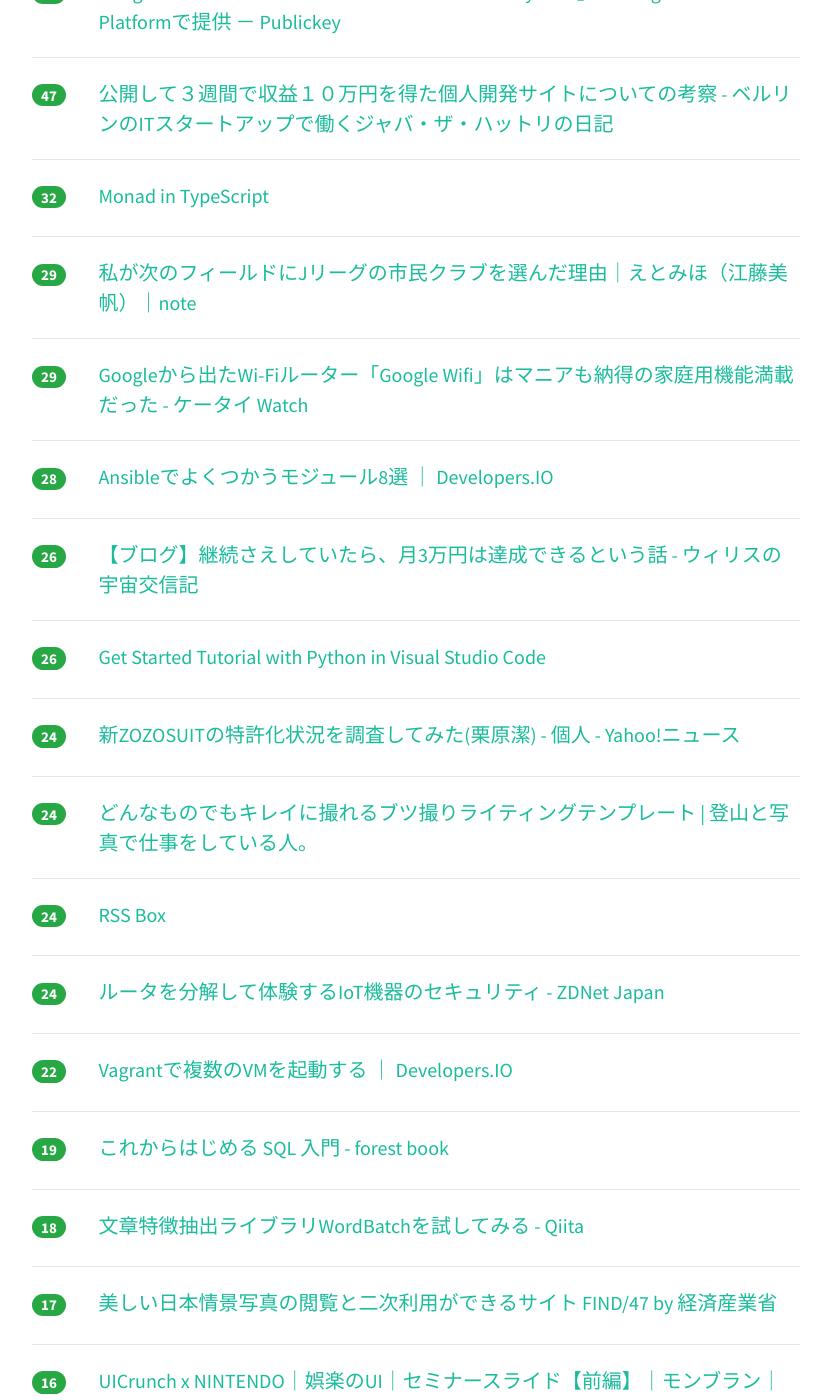
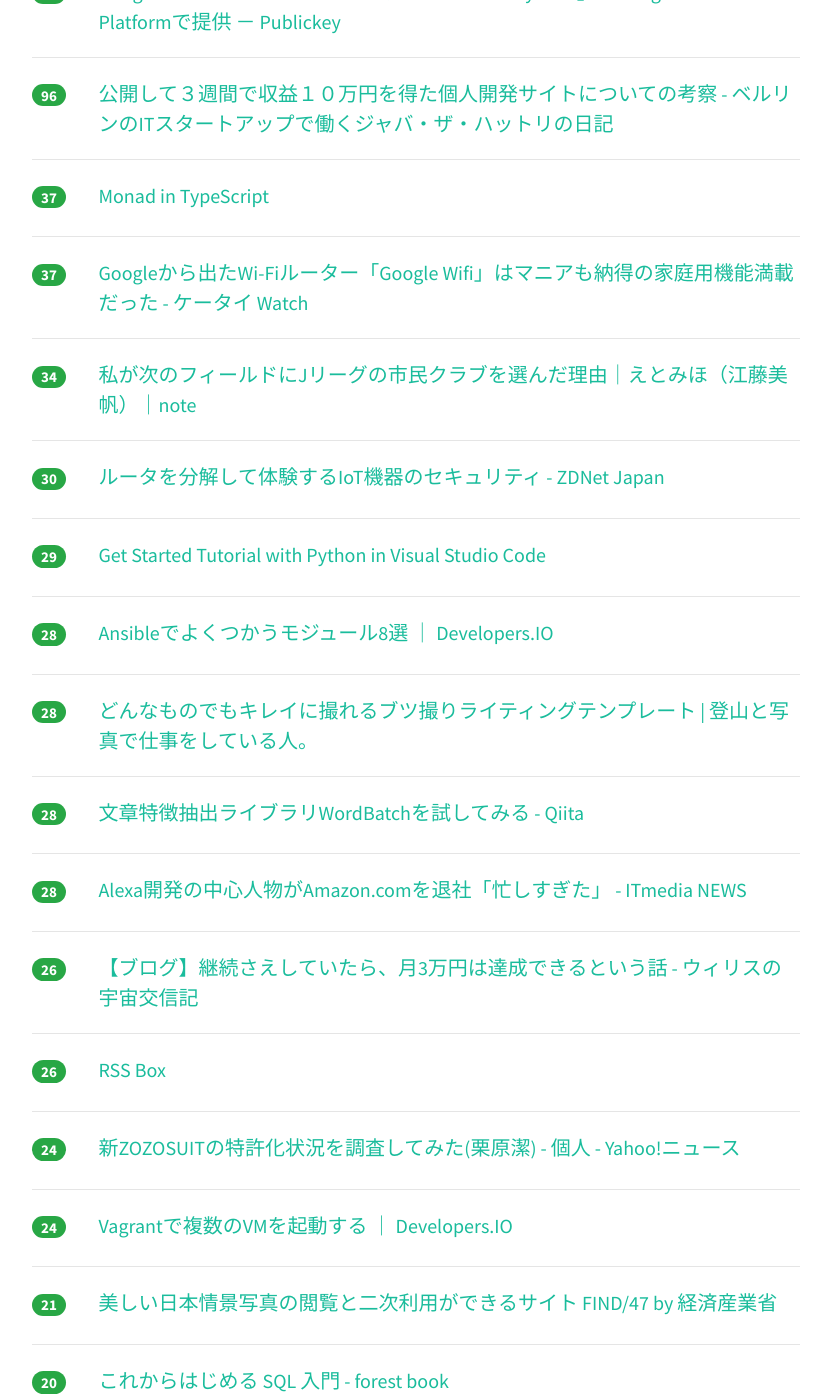
Before and after one commit to yatta47/hatena-matome-site, a Jekyll site: the page built from _posts/2018-05-01-hatena.md, in a window 1280 px wide and 1400 px high, scrolled down 628 px. Shown: the whole window, without its empty margins (224-1055 px from the left). Built offline with Jekyll 4.4.1, drawn with Linux system fonts in a browser that asks for light colours; nearby versions of some CDN libraries; some of the changed text lies outside the part shown.

Commit message:
Updated 2018-05-01

```diff
--- a/_posts/2018-05-01-hatena.md
+++ b/_posts/2018-05-01-hatena.md
@@ -1,49 +1,74 @@
 ---
 layout: post
 title:  "2018-05-01 はてぶIT"
-date:   2018-05-01 12:01:43
+date:   2018-05-01 13:02:56
 tags: [it-hotentry]
 ---
-37 件のデータあり
+40 件のデータあり
 
 <hr><div class="row">
-<div class="col-1"><span class="badge badge-pill badge-success h2">422</span></div>
+<div class="col-1"><span class="badge badge-pill badge-success h2">461</span></div>
 <div class="col-11"><a href='http://twitter.com/kirin_company/status/989338275449131010' target='_blank'>キリンビバレッジ♪さんのツイート: "4月は出会いの季節！ですが、みなさん新生活には慣れましたか！？ みなさんの周りにいそうな #午後ティー女子 を イラストレーターのつぼゆりさん（</a></div>
 </div>
 <hr>
 <div class="row">
-<div class="col-1"><span class="badge badge-pill badge-success h2">115</span></div>
+<div class="col-1"><span class="badge badge-pill badge-success h2">147</span></div>
 <div class="col-11"><a href='https://blog.riywo.com/2018/05/as-a-developer-of-amazon-s3-in-vancouver/' target='_blank'>VancouverにあるAmazon S3チームのDeveloperになります · As a Futurist...</a></div>
 </div>
 <hr>
 <div class="row">
-<div class="col-1"><span class="badge badge-pill badge-success h2">88</span></div>
+<div class="col-1"><span class="badge badge-pill badge-success h2">98</span></div>
 <div class="col-11"><a href='https://www.publickey1.jp/blog/18/googlerediscloud_memorystoregoogle_cloud_platform.html' target='_blank'>GoogleがフルマネージドなRedis、「Cloud Memorystore」をGoogle Cloud Platformで提供 － Publickey</a></div>
 </div>
 <hr>
 <div class="row">
-<div class="col-1"><span class="badge badge-pill badge-success h2">47</span></div>
+<div class="col-1"><span class="badge badge-pill badge-success h2">96</span></div>
 <div class="col-11"><a href='http://tango-ruby.hatenablog.com/entry/2018/05/01/013400' target='_blank'>公開して３週間で収益１０万円を得た個人開発サイトについての考察 - ベルリンのITスタートアップで働くジャバ・ザ・ハットリの日記</a></div>
 </div>
 <hr>
 <div class="row">
-<div class="col-1"><span class="badge badge-pill badge-success h2">32</span></div>
+<div class="col-1"><span class="badge badge-pill badge-success h2">37</span></div>
 <div class="col-11"><a href='https://dev.to/e_ntyo/-monad-in-typescript-dmg' target='_blank'>Monad in TypeScript</a></div>
 </div>
 <hr>
 <div class="row">
-<div class="col-1"><span class="badge badge-pill badge-success h2">29</span></div>
+<div class="col-1"><span class="badge badge-pill badge-success h2">37</span></div>
+<div class="col-11"><a href='https://k-tai.watch.impress.co.jp/docs/column/todays_goods/1119756.html' target='_blank'>Googleから出たWi-Fiルーター「Google Wifi」はマニアも納得の家庭用機能満載だった - ケータイ Watch</a></div>
+</div>
+<hr>
+<div class="row">
+<div class="col-1"><span class="badge badge-pill badge-success h2">34</span></div>
 <div class="col-11"><a href='https://note.mu/etomiho/n/n83d02807d45f' target='_blank'>私が次のフィールドにJリーグの市民クラブを選んだ理由｜えとみほ（江藤美帆）｜note</a></div>
 </div>
 <hr>
 <div class="row">
+<div class="col-1"><span class="badge badge-pill badge-success h2">30</span></div>
+<div class="col-11"><a href='https://japan.zdnet.com/article/35117818/' target='_blank'>ルータを分解して体験するIoT機器のセキュリティ - ZDNet Japan</a></div>
+</div>
+<hr>
+<div class="row">
 <div class="col-1"><span class="badge badge-pill badge-success h2">29</span></div>
-<div class="col-11"><a href='https://k-tai.watch.impress.co.jp/docs/column/todays_goods/1119756.html' target='_blank'>Googleから出たWi-Fiルーター「Google Wifi」はマニアも納得の家庭用機能満載だった - ケータイ Watch</a></div>
+<div class="col-11"><a href='https://code.visualstudio.com/docs/python/python-tutorial' target='_blank'>Get Started Tutorial with Python in Visual Studio Code</a></div>
 </div>
 <hr>
 <div class="row">
 <div class="col-1"><span class="badge badge-pill badge-success h2">28</span></div>
 <div class="col-11"><a href='https://dev.classmethod.jp/server-side/ansible/ansible-my-reference/' target='_blank'>Ansibleでよくつかうモジュール8選 ｜ Developers.IO</a></div>
+</div>
+<hr>
+<div class="row">
+<div class="col-1"><span class="badge badge-pill badge-success h2">28</span></div>
+<div class="col-11"><a href='https://yamasha.net/lighting-base' target='_blank'>どんなものでもキレイに撮れるブツ撮りライティングテンプレート | 登山と写真で仕事をしている人。</a></div>
+</div>
+<hr>
+<div class="row">
+<div class="col-1"><span class="badge badge-pill badge-success h2">28</span></div>
+<div class="col-11"><a href='https://qiita.com/sh-tatsuno/items/0b0fbc15c03f3d54df90' target='_blank'>文章特徴抽出ライブラリWordBatchを試してみる - Qiita</a></div>
+</div>
+<hr>
+<div class="row">
+<div class="col-1"><span class="badge badge-pill badge-success h2">28</span></div>
+<div class="col-11"><a href='http://www.itmedia.co.jp/news/articles/1805/01/news047.html' target='_blank'>Alexa開発の中心人物がAmazon.comを退社「忙しすぎた」 - ITmedia NEWS</a></div>
 </div>
 <hr>
 <div class="row">
@@ -53,7 +78,7 @@ tags: [it-hotentry]
 <hr>
 <div class="row">
 <div class="col-1"><span class="badge badge-pill badge-success h2">26</span></div>
-<div class="col-11"><a href='https://code.visualstudio.com/docs/python/python-tutorial' target='_blank'>Get Started Tutorial with Python in Visual Studio Code</a></div>
+<div class="col-11"><a href='https://rssbox.herokuapp.com/' target='_blank'>RSS Box</a></div>
 </div>
 <hr>
 <div class="row">
@@ -63,37 +88,32 @@ tags: [it-hotentry]
 <hr>
 <div class="row">
 <div class="col-1"><span class="badge badge-pill badge-success h2">24</span></div>
-<div class="col-11"><a href='https://yamasha.net/lighting-base' target='_blank'>どんなものでもキレイに撮れるブツ撮りライティングテンプレート | 登山と写真で仕事をしている人。</a></div>
-</div>
-<hr>
-<div class="row">
-<div class="col-1"><span class="badge badge-pill badge-success h2">24</span></div>
-<div class="col-11"><a href='https://rssbox.herokuapp.com/' target='_blank'>RSS Box</a></div>
-</div>
-<hr>
-<div class="row">
-<div class="col-1"><span class="badge badge-pill badge-success h2">24</span></div>
-<div class="col-11"><a href='https://japan.zdnet.com/article/35117818/' target='_blank'>ルータを分解して体験するIoT機器のセキュリティ - ZDNet Japan</a></div>
-</div>
-<hr>
-<div class="row">
-<div class="col-1"><span class="badge badge-pill badge-success h2">22</span></div>
 <div class="col-11"><a href='https://dev.classmethod.jp/cloud/vagrant-multi-machine/' target='_blank'>Vagrantで複数のVMを起動する ｜ Developers.IO</a></div>
 </div>
 <hr>
 <div class="row">
-<div class="col-1"><span class="badge badge-pill badge-success h2">19</span></div>
+<div class="col-1"><span class="badge badge-pill badge-success h2">21</span></div>
+<div class="col-11"><a href='http://blog.rokuzeudon.com/entry/find47' target='_blank'>美しい日本情景写真の閲覧と二次利用ができるサイト FIND/47 by 経済産業省</a></div>
+</div>
+<hr>
+<div class="row">
+<div class="col-1"><span class="badge badge-pill badge-success h2">20</span></div>
 <div class="col-11"><a href='http://t2y.hatenablog.jp/entry/2018/04/30/123759' target='_blank'>これからはじめる SQL 入門 - forest book</a></div>
 </div>
 <hr>
 <div class="row">
 <div class="col-1"><span class="badge badge-pill badge-success h2">18</span></div>
-<div class="col-11"><a href='https://qiita.com/sh-tatsuno/items/0b0fbc15c03f3d54df90' target='_blank'>文章特徴抽出ライブラリWordBatchを試してみる - Qiita</a></div>
+<div class="col-11"><a href='https://gigazine.net/news/20180501-stopuptdates10-review/' target='_blank'>予期せぬWindows10の強制アップデートを防いでくれるソフトウェア「StopUpdates10」レビュー - GIGAZINE</a></div>
+</div>
+<hr>
+<div class="row">
+<div class="col-1"><span class="badge badge-pill badge-success h2">18</span></div>
+<div class="col-11"><a href='https://qiita.com/rana_kualu/items/e49bd6b9b21c6acf0d39' target='_blank'>Bootstrap4をマスターしたいか？ ならばこのコースを修めるがよい - Qiita</a></div>
 </div>
 <hr>
 <div class="row">
 <div class="col-1"><span class="badge badge-pill badge-success h2">17</span></div>
-<div class="col-11"><a href='http://blog.rokuzeudon.com/entry/find47' target='_blank'>美しい日本情景写真の閲覧と二次利用ができるサイト FIND/47 by 経済産業省</a></div>
+<div class="col-11"><a href='https://forest.watch.impress.co.jp/docs/special/1119651.html' target='_blank'>【特集】「Windows 10 April 2018 Update」の新機能と改善を探る ～タイムラインや近接共有機能など - 窓の杜</a></div>
 </div>
 <hr>
 <div class="row">
@@ -107,28 +127,13 @@ tags: [it-hotentry]
 </div>
 <hr>
 <div class="row">
-<div class="col-1"><span class="badge badge-pill badge-success h2">16</span></div>
-<div class="col-11"><a href='https://forest.watch.impress.co.jp/docs/special/1119651.html' target='_blank'>【特集】「Windows 10 April 2018 Update」の新機能と改善を探る ～タイムラインや近接共有機能など - 窓の杜</a></div>
+<div class="col-1"><span class="badge badge-pill badge-success h2">15</span></div>
+<div class="col-11"><a href='http://d.hatena.ne.jp/himaginary/20180430/innovation_in_economics' target='_blank'>経済学はイノベーションに失敗しつつあるのか、成功しつつあるのか？ - himaginaryの日記</a></div>
 </div>
 <hr>
 <div class="row">
 <div class="col-1"><span class="badge badge-pill badge-success h2">15</span></div>
 <div class="col-11"><a href='https://www.nikkei.com/article/DGXMZO2916379009042018000000/' target='_blank'>進まないWin10移行　「ＸＰショック」の再来か？　　：日本経済新聞</a></div>
-</div>
-<hr>
-<div class="row">
-<div class="col-1"><span class="badge badge-pill badge-success h2">15</span></div>
-<div class="col-11"><a href='https://gigazine.net/news/20180501-stopuptdates10-review/' target='_blank'>予期せぬWindows10の強制アップデートを防いでくれるソフトウェア「StopUpdates10」レビュー - GIGAZINE</a></div>
-</div>
-<hr>
-<div class="row">
-<div class="col-1"><span class="badge badge-pill badge-success h2">15</span></div>
-<div class="col-11"><a href='http://www.itmedia.co.jp/news/articles/1805/01/news047.html' target='_blank'>Alexa開発の中心人物がAmazon.comを退社「忙しすぎた」 - ITmedia NEWS</a></div>
-</div>
-<hr>
-<div class="row">
-<div class="col-1"><span class="badge badge-pill badge-success h2">14</span></div>
-<div class="col-11"><a href='http://d.hatena.ne.jp/himaginary/20180430/innovation_in_economics' target='_blank'>経済学はイノベーションに失敗しつつあるのか、成功しつつあるのか？ - himaginaryの日記</a></div>
 </div>
 <hr>
 <div class="row">
@@ -142,8 +147,33 @@ tags: [it-hotentry]
 </div>
 <hr>
 <div class="row">
-<div class="col-1"><span class="badge badge-pill badge-success h2">8</span></div>
+<div class="col-1"><span class="badge badge-pill badge-success h2">14</span></div>
+<div class="col-11"><a href='https://devhints.io/react' target='_blank'>React.js cheatsheet</a></div>
+</div>
+<hr>
+<div class="row">
+<div class="col-1"><span class="badge badge-pill badge-success h2">10</span></div>
+<div class="col-11"><a href='https://dev.classmethod.jp/tool/yq/' target='_blank'>jqのYAML/XMLラッパー yq でJSONとYAMLを自在に操る ｜ Developers.IO</a></div>
+</div>
+<hr>
+<div class="row">
+<div class="col-1"><span class="badge badge-pill badge-success h2">9</span></div>
 <div class="col-11"><a href='https://www.vg247.com/2018/04/24/video-game-industry-jobs-explained/' target='_blank'>"Game design is like architecture" - video game jobs described by those who do them - VG247</a></div>
+</div>
+<hr>
+<div class="row">
+<div class="col-1"><span class="badge badge-pill badge-success h2">9</span></div>
+<div class="col-11"><a href='http://twitter.com/yoppymodel/status/990989479539232768' target='_blank'>ヨッピーさんのツイート: "キャバクラヨガについて突っ込んだ記事書いたら「全部安倍の指示通りに動くカスライター」みたいな扱いされてて「こ、これが噂の…！」ってなりました。… "</a></div>
+</div>
+<hr>
+<div class="row">
+<div class="col-1"><span class="badge badge-pill badge-success h2">9</span></div>
+<div class="col-11"><a href='https://togetter.com/li/1223097' target='_blank'>学者さんらの体験談「ワイドショー等に、コメントを求められるとこんな感じ＆その対策」 - Togetter</a></div>
+</div>
+<hr>
+<div class="row">
+<div class="col-1"><span class="badge badge-pill badge-success h2">9</span></div>
+<div class="col-11"><a href='https://shiropen.com/seamless/google-open-images-v4' target='_blank'>Google、1,540万の手動ラベル付けバウンディングボックス含む190万画像600カテゴリのデータセット「Open Images V4」発表 | Seamless</a></div>
 </div>
 <hr>
 <div class="row">
@@ -153,27 +183,12 @@ tags: [it-hotentry]
 <hr>
 <div class="row">
 <div class="col-1"><span class="badge badge-pill badge-success h2">8</span></div>
-<div class="col-11"><a href='https://dev.classmethod.jp/tool/yq/' target='_blank'>jqのYAML/XMLラッパー yq でJSONとYAMLを自在に操る ｜ Developers.IO</a></div>
-</div>
-<hr>
-<div class="row">
-<div class="col-1"><span class="badge badge-pill badge-success h2">7</span></div>
-<div class="col-11"><a href='http://twitter.com/yoppymodel/status/990989479539232768' target='_blank'>ヨッピーさんのツイート: "キャバクラヨガについて突っ込んだ記事書いたら「全部安倍の指示通りに動くカスライター」みたいな扱いされてて「こ、これが噂の…！」ってなりました。… "</a></div>
-</div>
-<hr>
-<div class="row">
-<div class="col-1"><span class="badge badge-pill badge-success h2">7</span></div>
-<div class="col-11"><a href='https://togetter.com/li/1223097' target='_blank'>学者さんらの体験談「ワイドショー等に、コメントを求められるとこんな感じ＆その対策」 - Togetter</a></div>
+<div class="col-11"><a href='https://speakerdeck.com/mploed/from-a-legacy-monolith-to-microservices-with-domain-driven-design' target='_blank'>From a legacy monolith to microservices with Domain-driven Design // Speaker Deck</a></div>
 </div>
 <hr>
 <div class="row">
 <div class="col-1"><span class="badge badge-pill badge-success h2">6</span></div>
 <div class="col-11"><a href='http://scopedog.hatenablog.com/entry/2018/04/30/223000' target='_blank'>トランプ大統領のツイートは本人以外の担当者がやってるとは思うが、その内容が日本政府に恥をかかせたものであることは間違いないね - 誰かの妄想・はてなブログ版</a></div>
-</div>
-<hr>
-<div class="row">
-<div class="col-1"><span class="badge badge-pill badge-success h2">6</span></div>
-<div class="col-11"><a href='https://speakerdeck.com/mploed/from-a-legacy-monolith-to-microservices-with-domain-driven-design' target='_blank'>From a legacy monolith to microservices with Domain-driven Design // Speaker Deck</a></div>
 </div>
 <hr>
 <div class="row">
```
